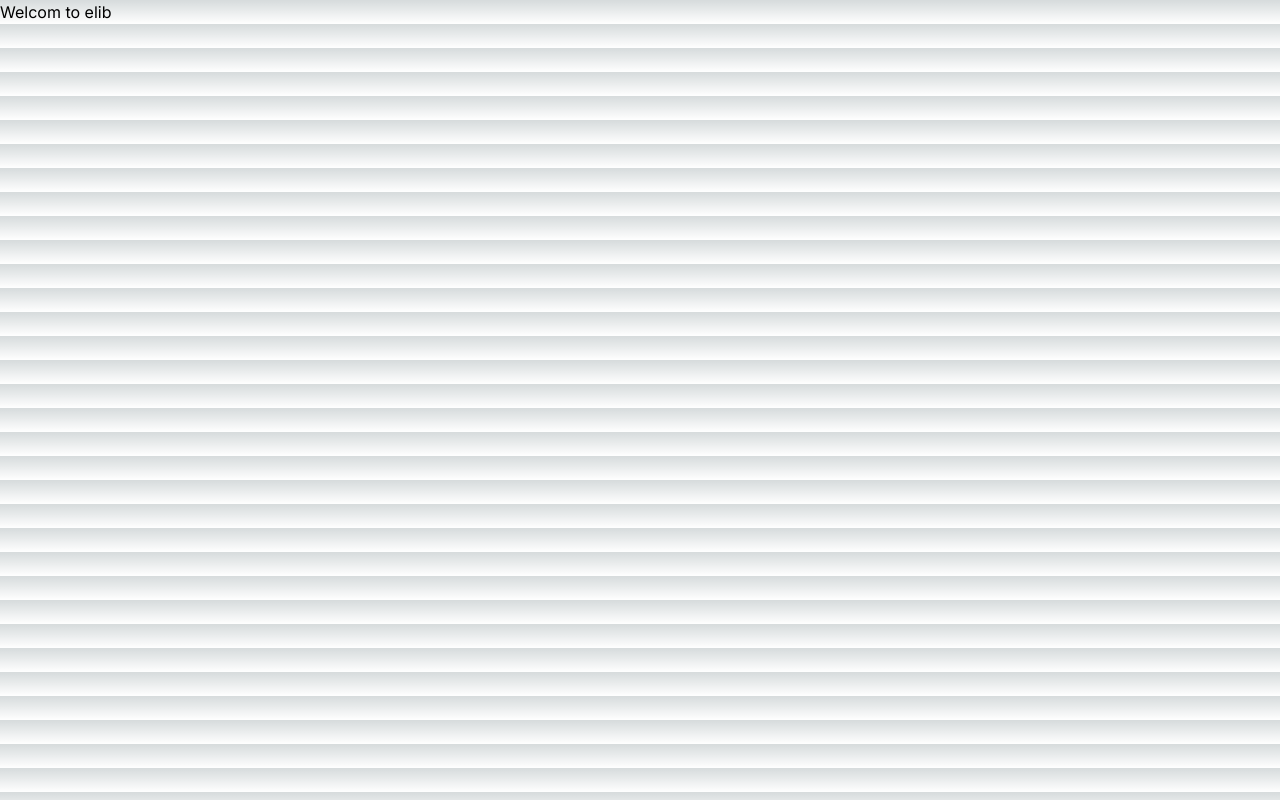
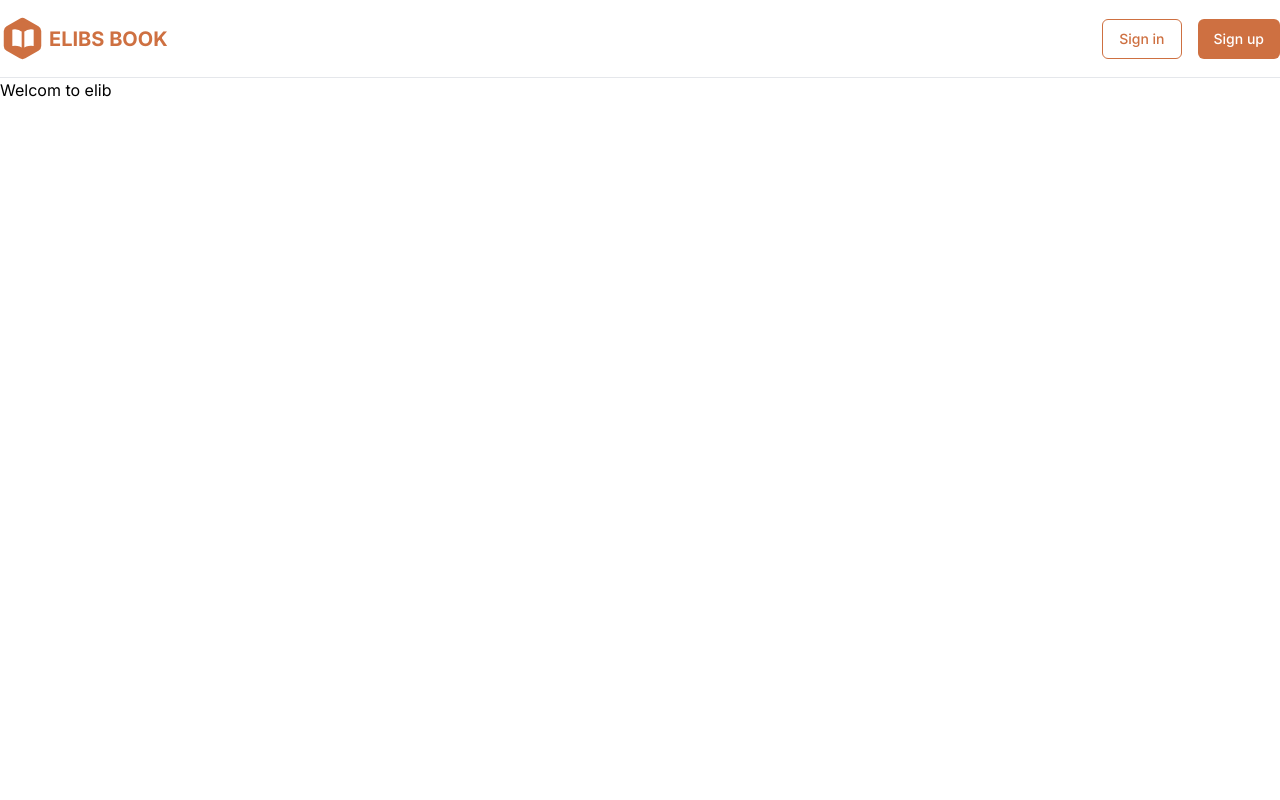
Before and after one commit to Sandeshjadhav22/elib-client, a Next.js app: page / in a window 1280 px wide. Built offline with nearby package versions, Linux system fonts and the light colour scheme.

Commit message:
add Navbar

```diff
--- a/src/app/globals.css
+++ b/src/app/globals.css
@@ -1,33 +1,3 @@
 @tailwind base;
 @tailwind components;
 @tailwind utilities;
-
-:root {
-  --foreground-rgb: 0, 0, 0;
-  --background-start-rgb: 214, 219, 220;
-  --background-end-rgb: 255, 255, 255;
-}
-
-@media (prefers-color-scheme: dark) {
-  :root {
-    --foreground-rgb: 255, 255, 255;
-    --background-start-rgb: 0, 0, 0;
-    --background-end-rgb: 0, 0, 0;
-  }
-}
-
-body {
-  color: rgb(var(--foreground-rgb));
-  background: linear-gradient(
-      to bottom,
-      transparent,
-      rgb(var(--background-end-rgb))
-    )
-    rgb(var(--background-start-rgb));
-}
-
-@layer utilities {
-  .text-balance {
-    text-wrap: balance;
-  }
-}
--- a/src/app/layout.tsx
+++ b/src/app/layout.tsx
@@ -1,6 +1,7 @@
 import type { Metadata } from "next";
 import { Inter } from "next/font/google";
 import "./globals.css";
+import Navbar from "@/components/Navbar";
 
 const inter = Inter({ subsets: ["latin"] });
 
@@ -16,7 +17,10 @@
 }>) {
   return (
     <html lang="en">
-      <body className={inter.className}>{children}</body>
+      <body className={inter.className}>
+        <Navbar/>
+        {children}
+        </body>
     </html>
   );
 }
--- /dev/null
+++ b/src/components/Navbar.tsx
@@ -0,0 +1,68 @@
+import Link from "next/link";
+import React from "react";
+
+const Navbar = () => {
+  return (
+    <nav className=" border-b">
+     <div className="max-w-7xl mx-auto flex items-center justify-between py-4">
+     <div>
+        <Link href={"/"}>
+          <div className="flex items-center gap-1">
+            <div className="relative">
+              <Hexagon />
+              <BookIcon />
+            </div>
+            <span className="text-xl font-bold uppercase text-primary-500">
+              Elibs Book
+            </span>
+          </div>
+        </Link>
+      </div>
+      <div className="flex items-center gap-4">
+        <button className="h-10 rounded-md border border-primary-500 px-4 py-2 text-sm font-medium text-primary-500 transition-all hover:border-primary-100 hover:bg-primary-100 active:border-primary-200 active:bg-primary-200">
+          Sign in
+        </button>
+        <button className="h-10 rounded-md bg-primary-500 px-4 py-2 text-sm font-medium text-white transition-all hover:bg-primary-600 active:bg-primary-700">
+          Sign up
+        </button>
+      </div>
+     </div>
+    </nav>
+  );
+};
+
+export default Navbar;
+
+const Hexagon = () => (
+  <svg
+    xmlns="http://www.w3.org/2000/svg"
+    width="45"
+    height="45"
+    viewBox="0 0 24 24"
+    fill="#ce7041"
+    stroke="#ce7041"
+    strokeWidth="2"
+    strokeLinecap="round"
+    strokeLinejoin="round"
+    className="lucide lucide-hexagon"
+  >
+    <path d="M21 16V8a2 2 0 0 0-1-1.73l-7-4a2 2 0 0 0-2 0l-7 4A2 2 0 0 0 3 8v8a2 2 0 0 0 1 1.73l7 4a2 2 0 0 0 2 0l7-4A2 2 0 0 0 21 16z" />
+  </svg>
+);
+
+const BookIcon = () => (
+  <svg
+    xmlns="http://www.w3.org/2000/svg"
+    fill="#fff"
+    viewBox="0 0 24 24"
+    strokeWidth={2}
+    stroke="#ce7041"
+    className="absolute left-1/2 top-1/2 h-8 w-8 -translate-x-1/2 -translate-y-1/2 transform"
+  >
+    <path
+      strokeLinecap="round"
+      strokeLinejoin="round"
+      d="M12 6.042A8.967 8.967 0 0 0 6 3.75c-1.052 0-2.062.18-3 .512v14.25A8.987 8.987 0 0 1 6 18c2.305 0 4.408.867 6 2.292m0-14.25a8.966 8.966 0 0 1 6-2.292c1.052 0 2.062.18 3 .512v14.25A8.987 8.987 0 0 0 18 18a8.967 8.967 0 0 0-6 2.292m0-14.25v14.25"
+    />
+  </svg>
+);
--- a/tailwind.config.ts
+++ b/tailwind.config.ts
@@ -13,6 +13,21 @@
         "gradient-conic":
           "conic-gradient(from 180deg at 50% 50%, var(--tw-gradient-stops))",
       },
+      colors:{
+        primary:{
+          50: '#fcf6f0',
+          100: '#f7eadd',
+          200:'#eed2ba',
+          300: '#e3b28e',
+          400:'#d78d60',
+          500:'#ce7041',
+          600:'#bf5a36',
+          700:'#9f462f',
+          800:'#803a2c',
+          900:'#683226',
+          950:'#381712',
+        }
+      }
     },
   },
   plugins: [],
```
